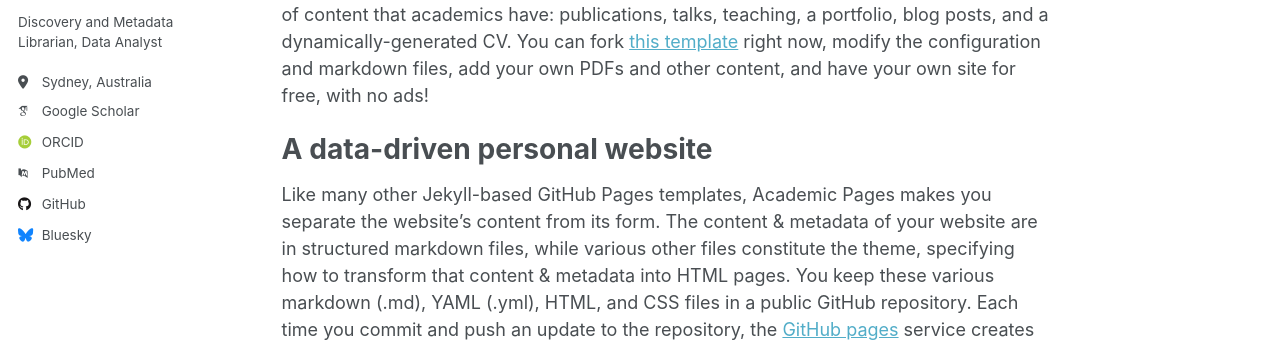
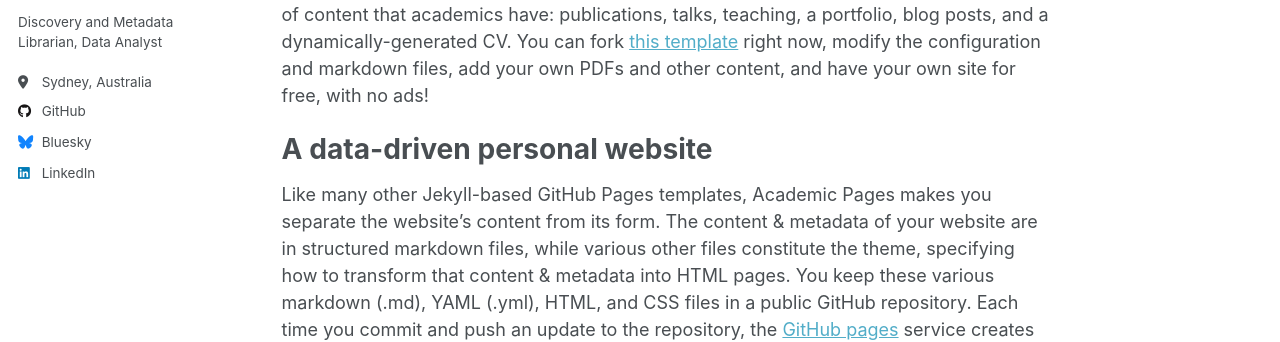
Before and after one commit to lululucialin/lululucialin.github.io, a Jekyll site: the page built from _pages/about.md, in a window 1280 px wide. Shown: the part 303-645 px from the top of the page. Built offline with Jekyll 4.4.1, drawn with Linux system fonts in a browser that asks for light colours; some web fonts are replaced.

Commit message:
Update _config.yml

```diff
--- a/_config.yml
+++ b/_config.yml
@@ -34,11 +34,11 @@ author:
   # Academic websites
   academia         : # URL
   arxiv            : # URL - Update with the correct link to your profile
-  googlescholar    : "https://scholar.google.com/citations?user=PS_CX0AAAAAJ"
+  googlescholar    : #"https://scholar.google.com/citations?user=PS_CX0AAAAAJ"
   impactstory      : # URL
-  orcid            : "http://orcid.org/yourorcidurl"
+  orcid            : #"http://orcid.org/yourorcidurl"
   semantic         : # URL
-  pubmed           : "https://www.ncbi.nlm.nih.gov/pubmed/?term=john+snow"
+  pubmed           : #"https://www.ncbi.nlm.nih.gov/pubmed/?term=john+snow"
   researchgate     : # URL
   scopus           : # URL
 
@@ -46,7 +46,7 @@ author:
   bitbucket        : # Username - Update with your username on the site
   codepen          : # Username
   dribbble         : # Username
-  github           : "academicpages"
+  github           : "lululucialin"
   kaggle           : # Username
   stackoverflow    : # User number or user number and name (i.e., use "1" or "1/jeff-atwood")
 
@@ -60,7 +60,7 @@ author:
   keybase          : # Username
   instagram        : # Username
   lastfm           : # Username
-  linkedin         : # Username
+  linkedin         : "lucia-lin-3b250880"# Username
   mastodon         : # URL
   medium           : # URL
   pinterest        : # Username
```
